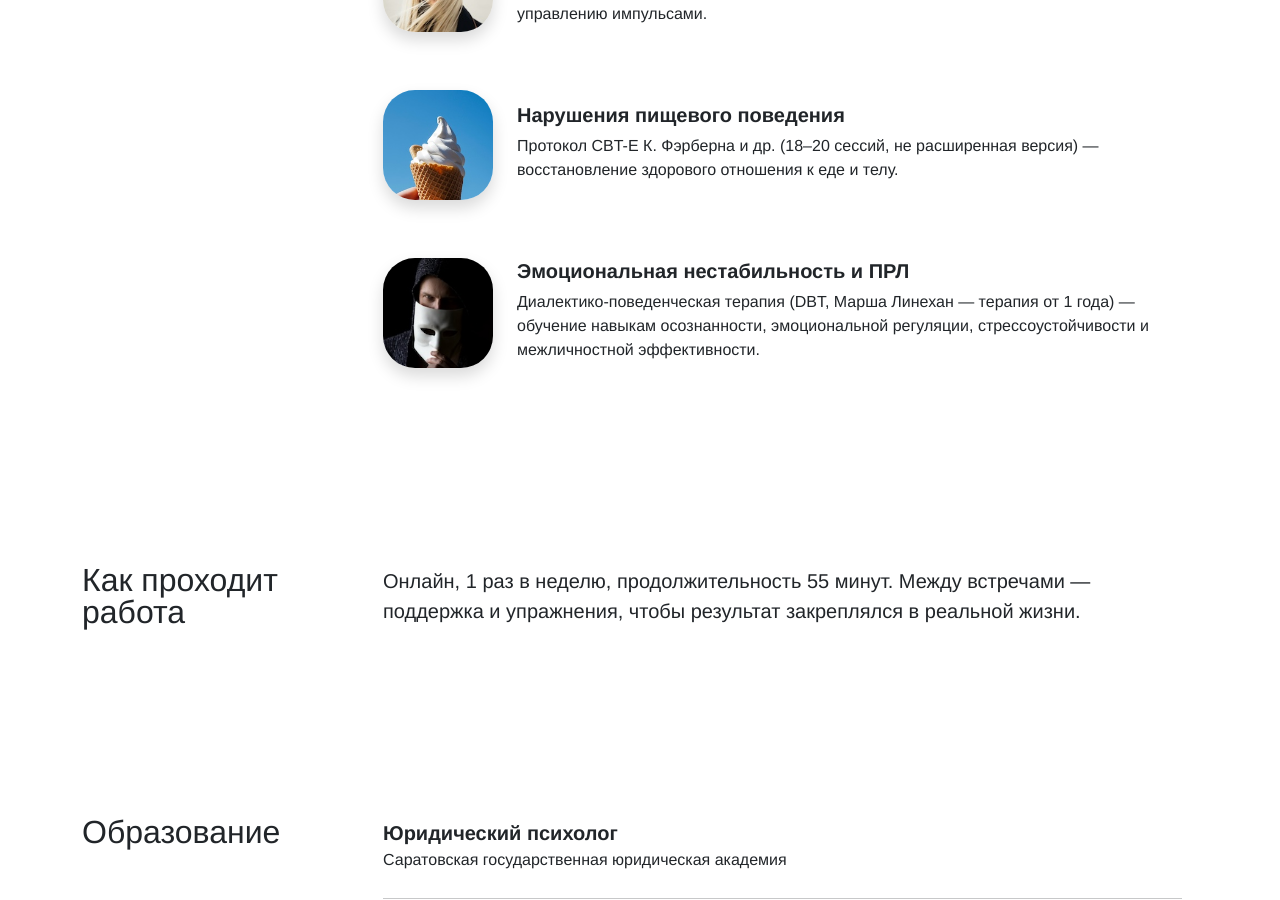
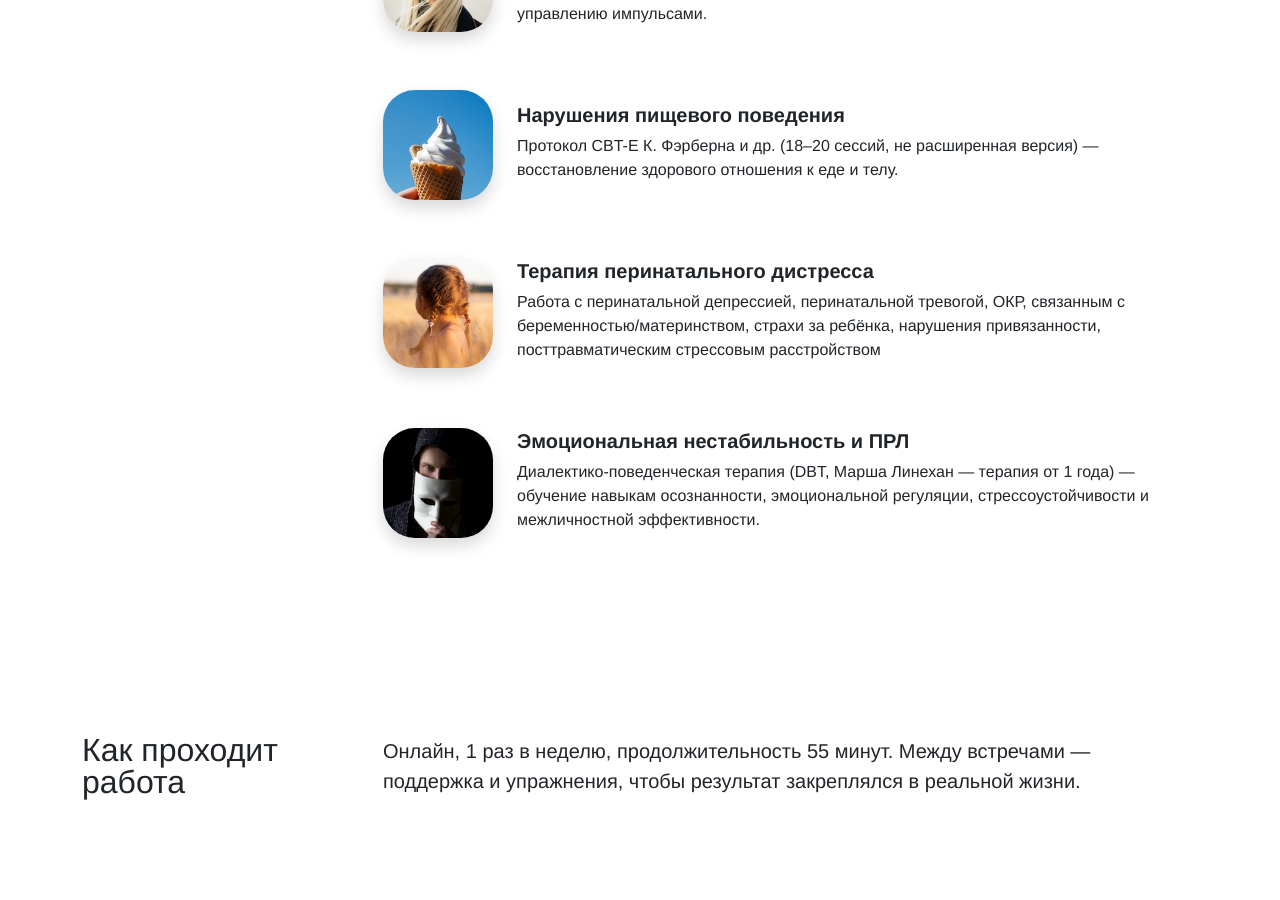
Before and after one commit to ttm-help/main-site, a Jekyll site: the page built from index.md, in a window 1280 px wide and 900 px high, scrolled down 2188 px. Built offline with Jekyll 4.4.1, drawn with Linux system fonts in a browser that asks for light colours; some of the changed text lies outside the part shown.

Commit message:
update info

```diff
--- a/_data/services.yml
+++ b/_data/services.yml
@@ -44,6 +44,12 @@ list:
       Протокол CBT-E К. Фэрберна и др. (18–20 сессий, не расширенная версия) —
       восстановление здорового отношения к еде и телу.
 
+  - name: "Терапия перинатального дистресса"
+    url: "assets/images/services/child.jpg"
+    description: >
+      Работа с перинатальной депрессией, перинатальной тревогой, ОКР, связанным с беременностью/материнством, страхи за ребёнка,
+      нарушения привязанности, посттравматическим стрессовым расстройством
+
   - name: "Эмоциональная нестабильность и ПРЛ"
     url: "assets/images/services/prl.jpg"
     description: >
--- a/index.md
+++ b/index.md
@@ -15,7 +15,7 @@ date: 2025-10-22
                         class="figure-img img-fluid rounded-5 shadow mb-3"
                         alt="{{ page.title }}"/>
                 <div class="me-3 text-end">
-                    <span class="fs-4">Я, Оксана Коновалова — клинический психолог,<br/><small class="text-body-secondary">доказательные протоколы КПТ и ДБТ</small></span>
+                    <span class="fs-4">Я, Оксана Коновалова — клинический психолог,<br/><small class="text-body-secondary">юридический психолог, доказательные протоколы КПТ и ДБТ</small></span>
                 </div>
             </div>
         </div>
```
Also changed, not shown: assets/images/services/child.jpg (added).
